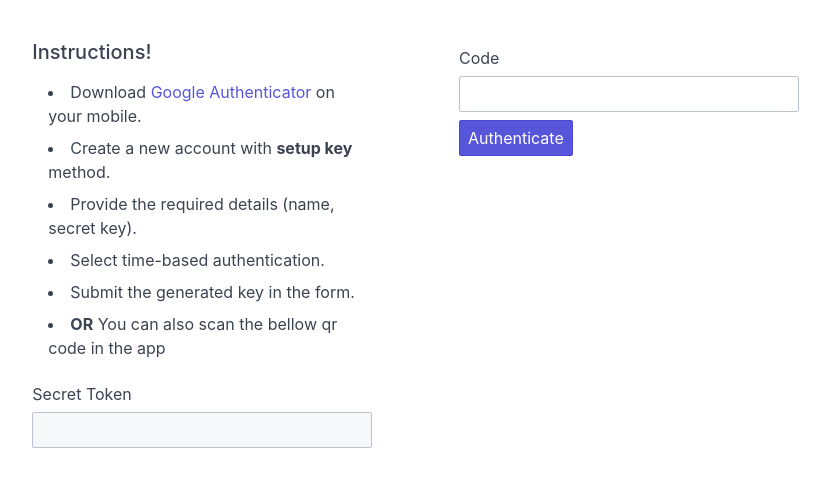
After one commit to ThePommeDeTerre/VerySpecialWill, a Flask app: template Cliente/templates/login_2fa.html in a window 1280 px wide. The commit adds this page. Shown: the top 487 px of the page, without its empty margins (189-1019 px from the left). Run offline with Flask 2, Linux system fonts and the light colour scheme; the template is opened without the code that fills it, so the values that code supplies are empty; some libraries are stand-ins or nearby versions.

Commit message:
qrcode 2fa

```diff
--- a/Cliente/app.py
+++ b/Cliente/app.py
@@ -1,15 +1,22 @@
-from flask import Flask, render_template, session, request, flash
+import time
+
+from flask import Flask, render_template, session, request, flash, send_file
 import secrets
 import helpers.SessionHelper as SessionHelper
 import helpers.CommonHellper as Common
 import static.ServerRoutes as SerRoutes
-import json
+import pyotp
 
 # Este nao usem o pip para instalar, mas o gestor de packages do pycharm
 from flask_wtf.csrf import CSRFProtect, CSRFError
+from flask_qrcode import QRcode
+
 import requests
 
+
+
 app = Flask(__name__)
+qrcode = QRcode(app)
 
 # Cria a secret key para a sessão e ativa proteção por csrf
 app.config["SECRET_KEY"] = secrets.token_urlsafe(16)
@@ -102,6 +109,32 @@ def handle_csrf_error(e):
     return Common.create_response_message(400, True, 'Csrf Inválido', {'CsrfError': True})
 
 
+# region 2fa
+@app.route('/login/2fa', methods=['GET'])
+def login_2fa():
+    try:
+        if request.method == 'POST':
+            params = request.get_json();
+        else:
+
+            # ir buscar secret key do user, por enquanto usar random
+            secret = pyotp.random_base32()
+            uri = pyotp.totp.TOTP(secret).provisioning_uri(name='test@google.com', issuer_name='A Very Special Will')
+            secreturi = uri
+            return render_template('login_2fa.html', secret=secret,secreturi = secreturi)
+    # Caso haja erros de status ou conexão
+    except Exception  as e:
+        print(e)
+        return Common.create_response_message(200, False, 'Ocorreu um erro')
+
+@app.route("/qrcode", methods=["GET"])
+def get_qrcode():
+    # please get /qrcode?data=<qrcode_data>
+    data = request.args.get("data", "")
+    return send_file(qrcode(data, mode="raw"), mimetype="image/png")
+
+# endregion
+
 if __name__ == '__main__':
     app.run()
 
--- a/Cliente/templates/layout/main.html
+++ b/Cliente/templates/layout/main.html
@@ -4,7 +4,7 @@
 <link rel="stylesheet" href="{{ url_for('static', filename='css/spectre-exp.min.css') }}">
 <link rel="stylesheet" href="{{ url_for('static', filename='css/spectre-icons.min.css') }}">
 <!--<link rel="stylesheet" href="https://cdnjs.cloudflare.com/ajax/libs/font-awesome/5.15.3/css/all.min.css">-->
-<script src="{{url_for('static', filename='js/jquery.min.js')}}"></script>
+<script src="{{ url_for('static', filename='js/jquery.min.js') }}"></script>
 
 <section class="content" style="margin-top: 40px">
     <header>
@@ -12,13 +12,13 @@
     </header>
     <div class="container">
         <div class="columns">
-            <div class="column col-3"></div>
-            <div class="column col-6">
+            <div class="column col-2"></div>
+            <div class="column col-8">
                 {% block content %}
 
                 {% endblock %}
             </div>
-            <div class="column col-3"></div>
+            <div class="column col-2"></div>
         </div>
     </div>
 </section>
--- /dev/null
+++ b/Cliente/templates/login_2fa.html
@@ -0,0 +1,45 @@
+{% extends 'layout/main.html' %}
+
+
+{% block header %}
+    <script src="{{ url_for('static', filename='js/main.js') }}"></script>
+{% endblock %}
+
+{% block content %}
+
+    <input type="hidden" id="csrf_token" value="{{ csrf_token() }}"/>
+    <div class="columns">
+        <div class="column col-5">
+            <h5>Instructions!</h5>
+            <ul>
+                <li>Download <a
+                        href="https://play.google.com/store/apps/details?id=com.google.android.apps.authenticator2&hl=en&gl=US"
+                        target="_blank">Google Authenticator</a> on your mobile.
+                </li>
+                <li>Create a new account with <strong>setup key</strong> method.</li>
+                <li>Provide the required details (name, secret key).</li>
+                <li>Select time-based authentication.</li>
+                <li>Submit the generated key in the form.</li>
+                <li><strong>OR</strong> You can also scan the bellow qr code in the app</li>
+            </ul>
+            <div class="form-group">
+                <label class="form-label" for="secret">Secret Token</label>
+                <input type="text" class="form-input" id="secret" value="{{ secret }}"  readonly />
+            </div>
+            <img style="max-width: 300px" src="{{ qrcode(secreturi) }}">
+        </div>
+        <div class="column col-1"></div>
+        <div class="column col-5">
+            <form method="POST">
+                <input type="hidden" name="secret" value="{{ secret }}" required>
+                <div class="form-group">
+                    <label class="form-label" for="secret">Code</label>
+                    <input type="number" name="otp" type="text" class="form-input" id="otp"/>
+                </div>
+                <div class="text-left">
+                    <button type="submit" class="btn btn-primary">Authenticate</button>
+                </div>
+            </form>
+        </div>
+    </div>
+{% endblock %}
```
Lines whose indentation alone changed are shown as unchanged.
